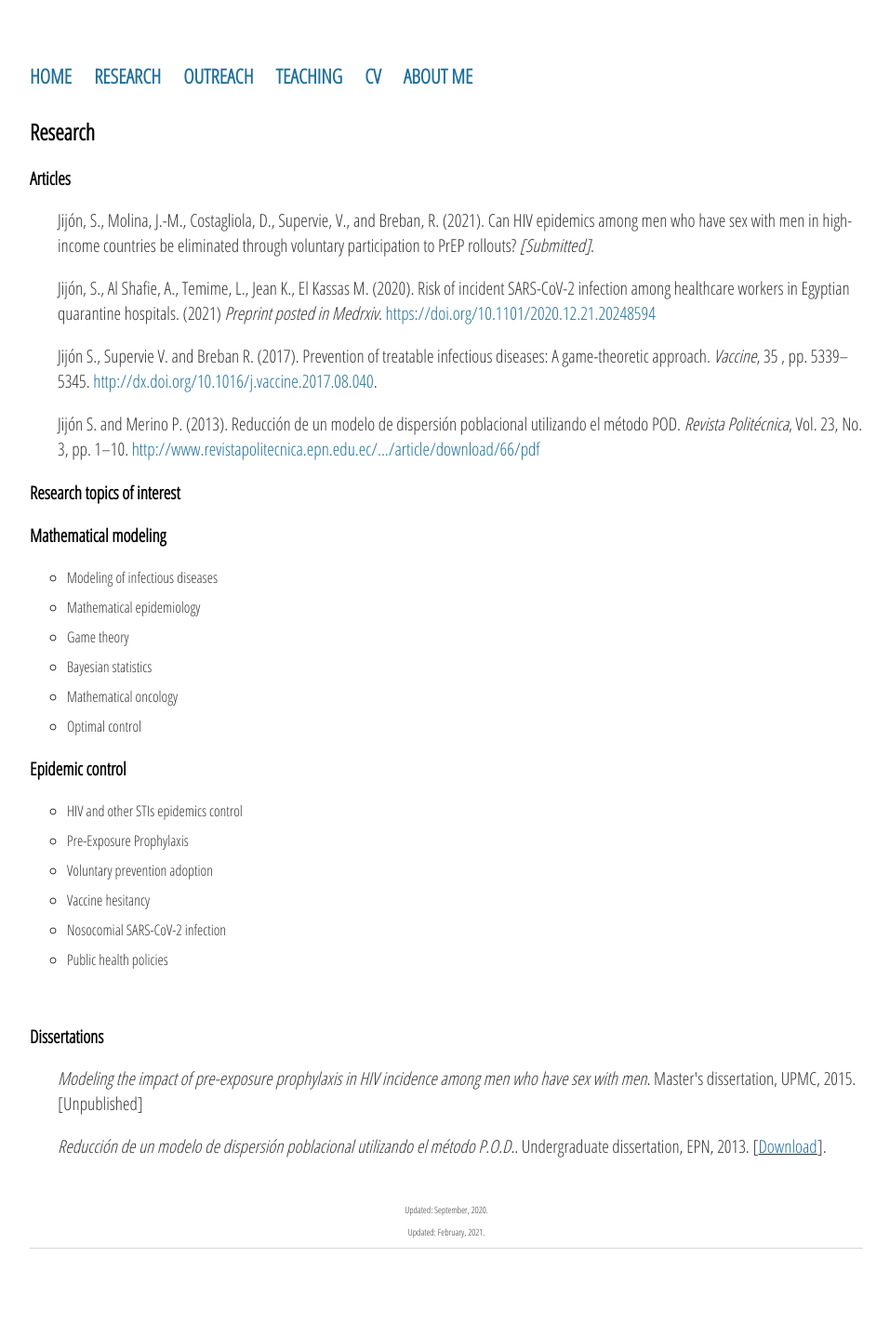
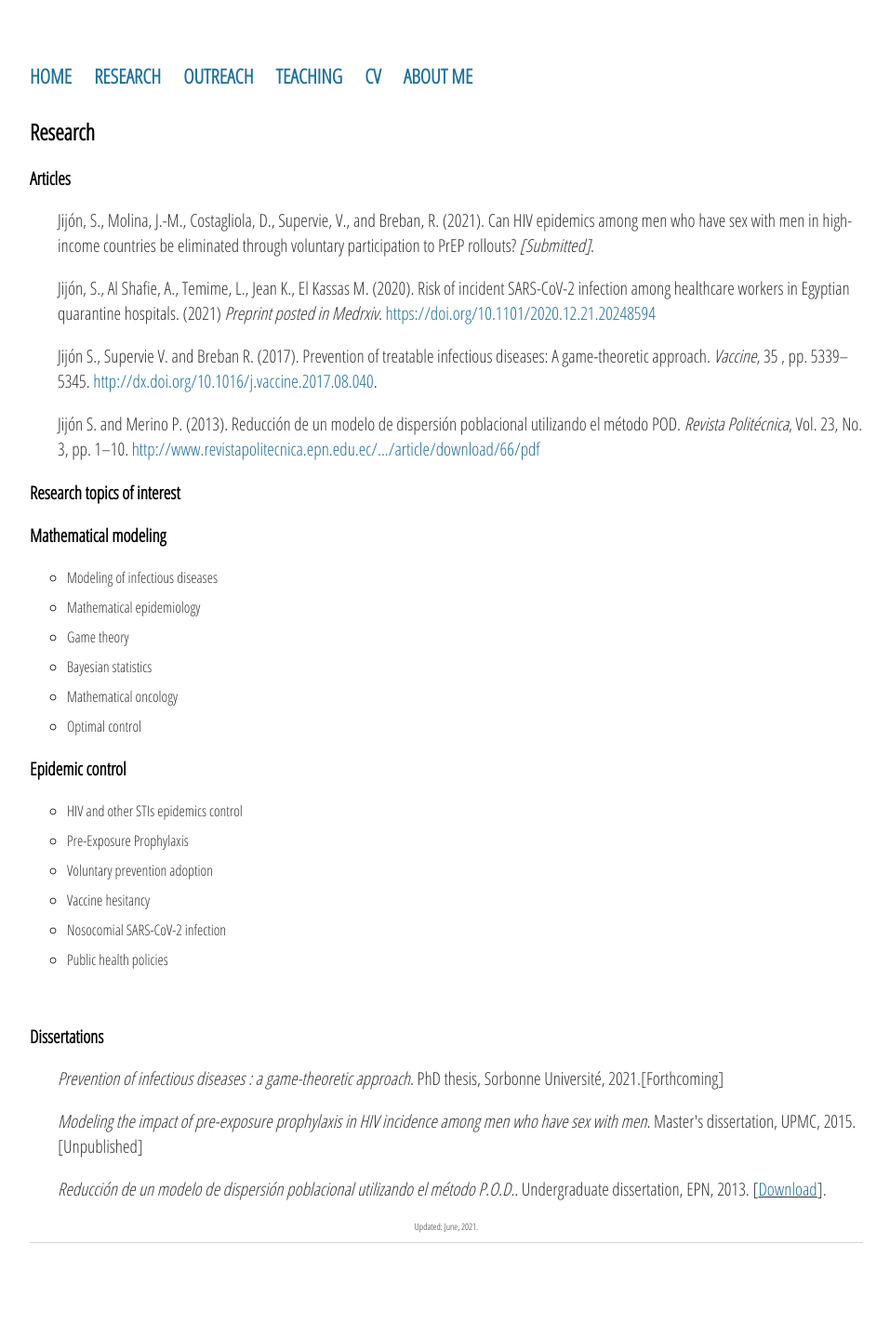
Before and after one commit to sjijon/sjijon.github.io, a Jekyll site: the page built from research.html, in a window 1280 px wide. Shown: the whole page at 93% size, without its empty margins (160-1117 px from the left). Built offline with Jekyll 4.4.1, drawn with Linux system fonts in a browser that asks for light colours; nearby versions of some CDN libraries.

Commit message:
Update research.html

```diff
--- a/research.html
+++ b/research.html
@@ -34,6 +34,9 @@ title: Research
 
 	<h3> Dissertations</h3>
 	<p style="padding-left:30px;">
+		<em>Prevention of infectious diseases : a game-theoretic approach</em>. PhD thesis, Sorbonne Université, 2021.[Forthcoming]
+	</p>
+	<p style="padding-left:30px;">
 		<em>Modeling the impact of pre-exposure prophylaxis in HIV incidence among
 			men who have sex with men</em>. Master's dissertation, UPMC, 2015.[Unpublished]
 	</p>
@@ -42,12 +45,8 @@ title: Research
 		Undergraduate dissertation, EPN, 2013. [<u><a href="http://bibdigital.epn.edu.ec/handle/15000/5625?locale=en"
 		target="_blank">Download</a></u>].
 	</p>
-	</br>
-	<p style="font-size:10px;text-align:center;">
-		Updated: September, 2020.
-	</p>
 
 <p style="font-size:10px;text-align:center;">
-		Updated: February, 2021.
+		Updated: June, 2021.
 	</p>
 </div><!-- /.blurb -->
```
